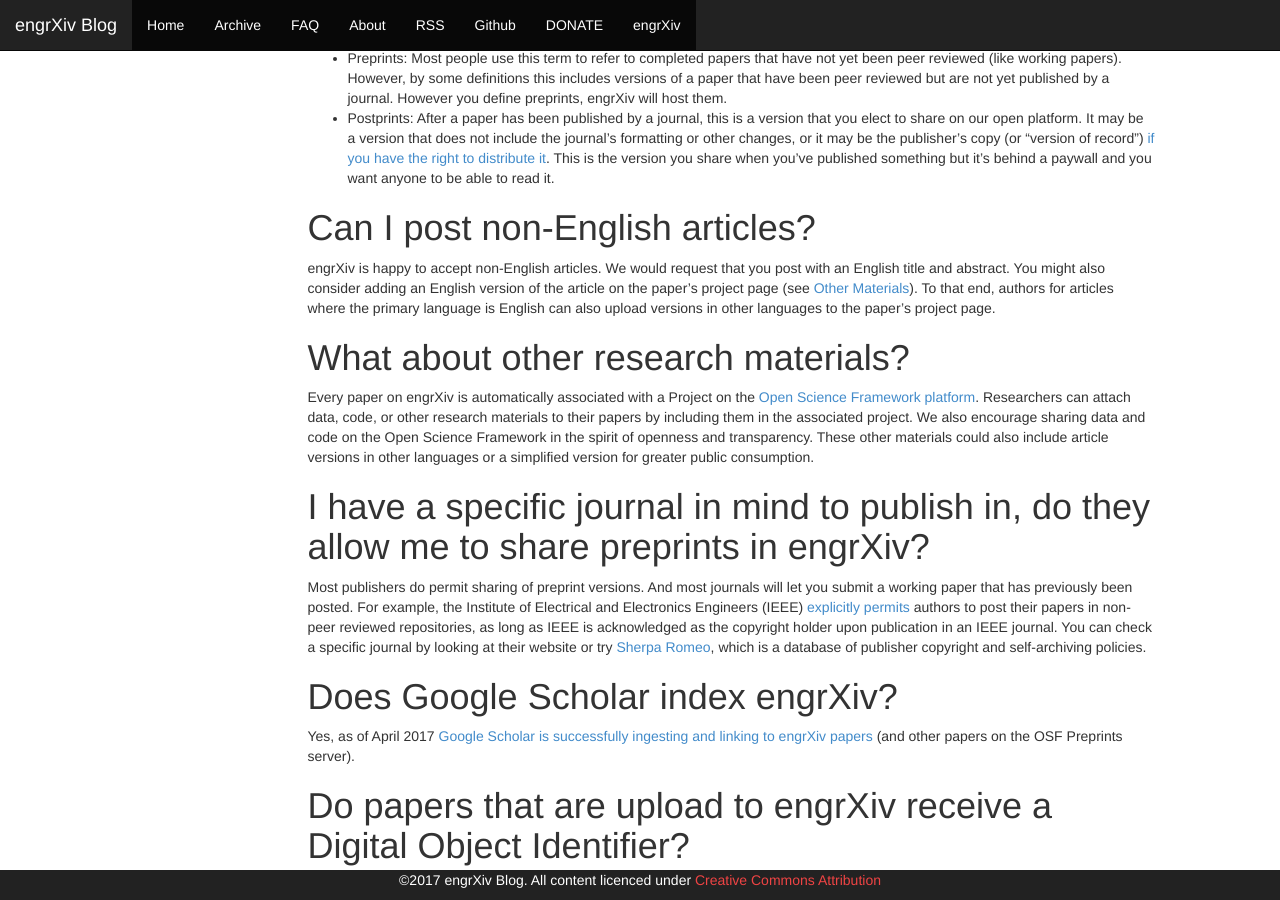
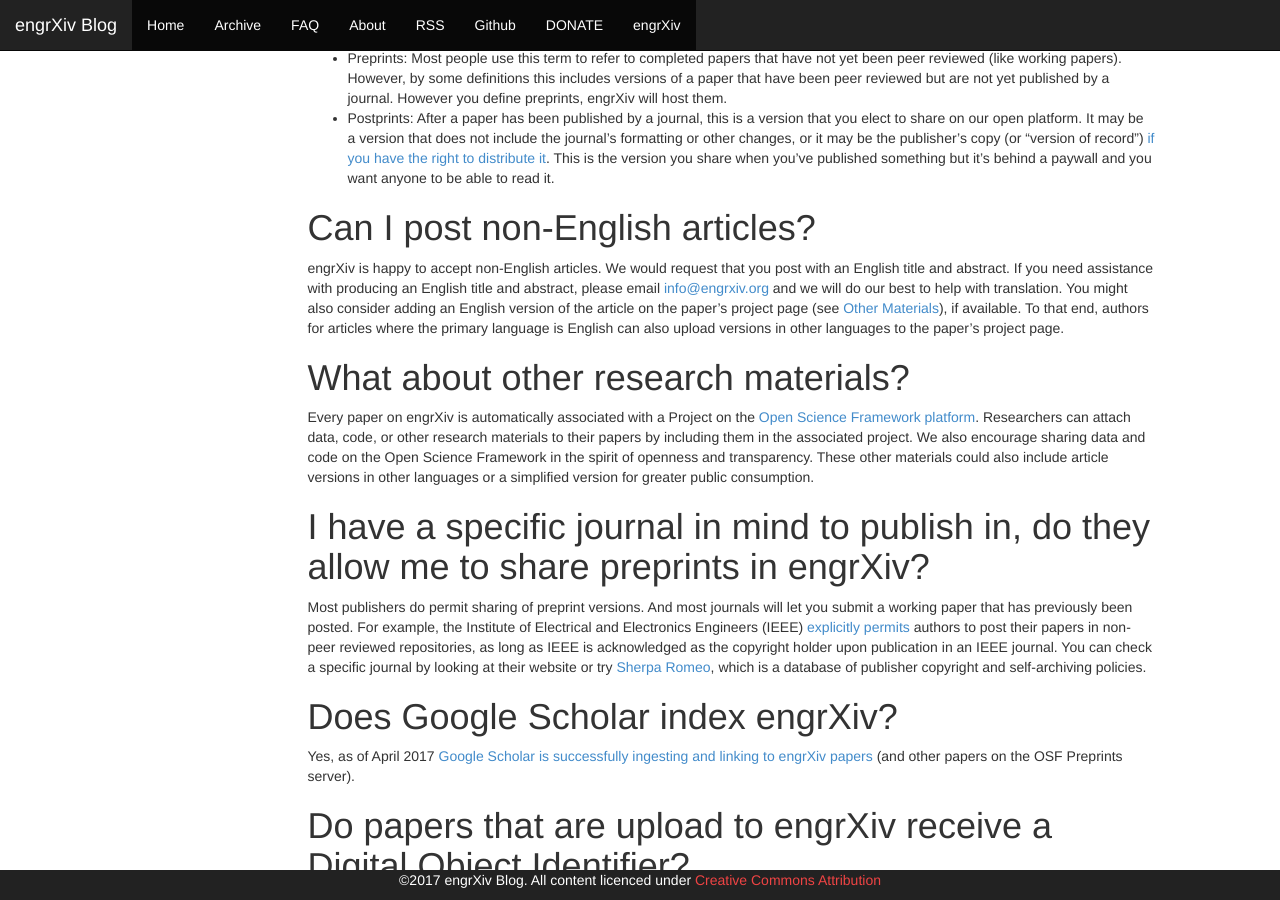
Before and after one commit to OpenEngr/engrXiv, a Jekyll site: the page built from faq/index.md, in a window 1280 px wide and 900 px high, scrolled down 2019 px. Built offline with Jekyll 4.4.1, drawn with Linux system fonts in a browser that asks for light colours; our own code applies the rules of GitHub Pages for plain Markdown files; comment, search, counter and statistics services are not loaded.

Commit message:
add note on assistance for non-English authors

```diff
--- a/faq/index.md
+++ b/faq/index.md
@@ -47,7 +47,7 @@ Although engrXiv is part of the [Open Science Framework Preprints service](http:
 
 # <a name="multilang"></a>Can I post non-English articles?
 
-engrXiv is happy to accept non-English articles. We would request that you post with an English title and abstract. You might also consider adding an English version of the article on the paper's project page (see [Other Materials](#other-materials)). To that end, authors for articles where the primary language is English can also upload versions in other languages to the paper's project page.
+engrXiv is happy to accept non-English articles. We would request that you post with an English title and abstract. If you need assistance with producing an English title and abstract, please email [info@engrxiv.org](mailto:info@engrxiv.org) and we will do our best to help with translation. You might also consider adding an English version of the article on the paper's project page (see [Other Materials](#other-materials)), if available. To that end, authors for articles where the primary language is English can also upload versions in other languages to the paper's project page.
 
 # <a name="other-materials"></a>What about other research materials?
 
```
